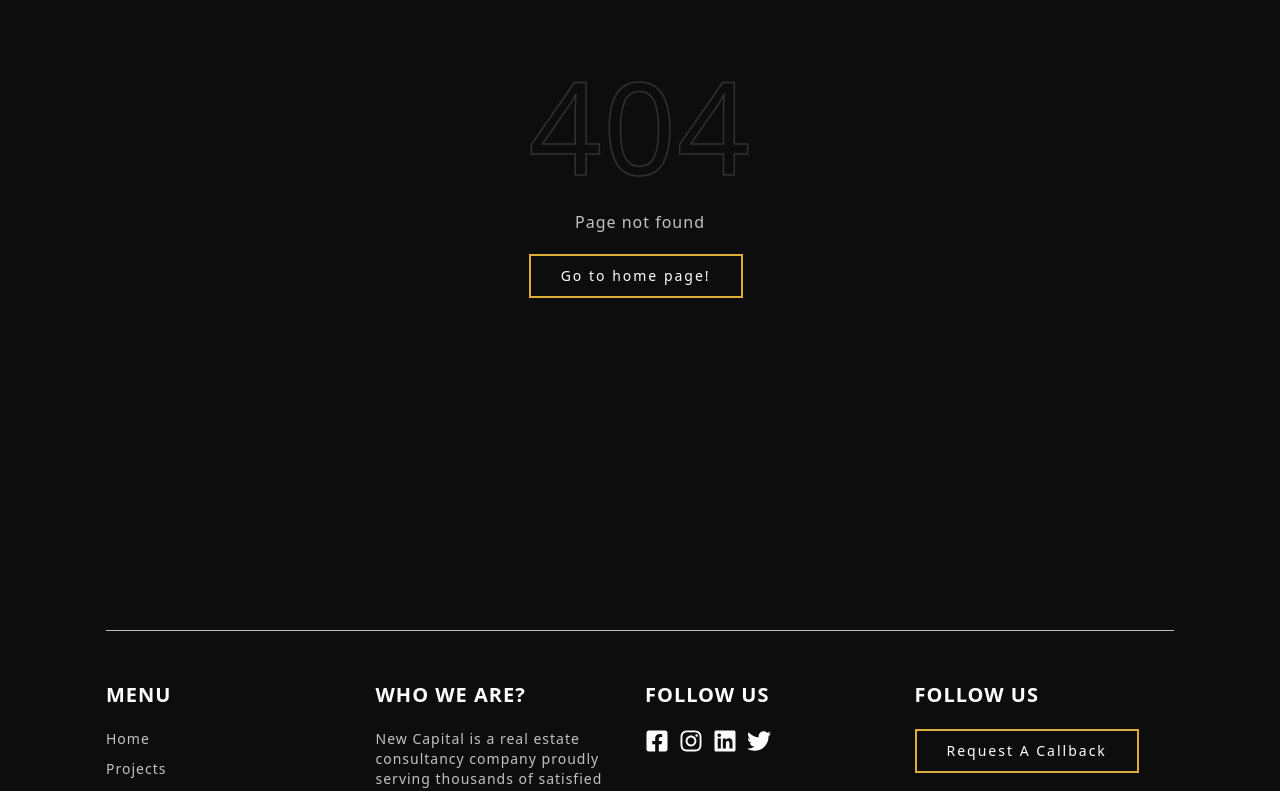
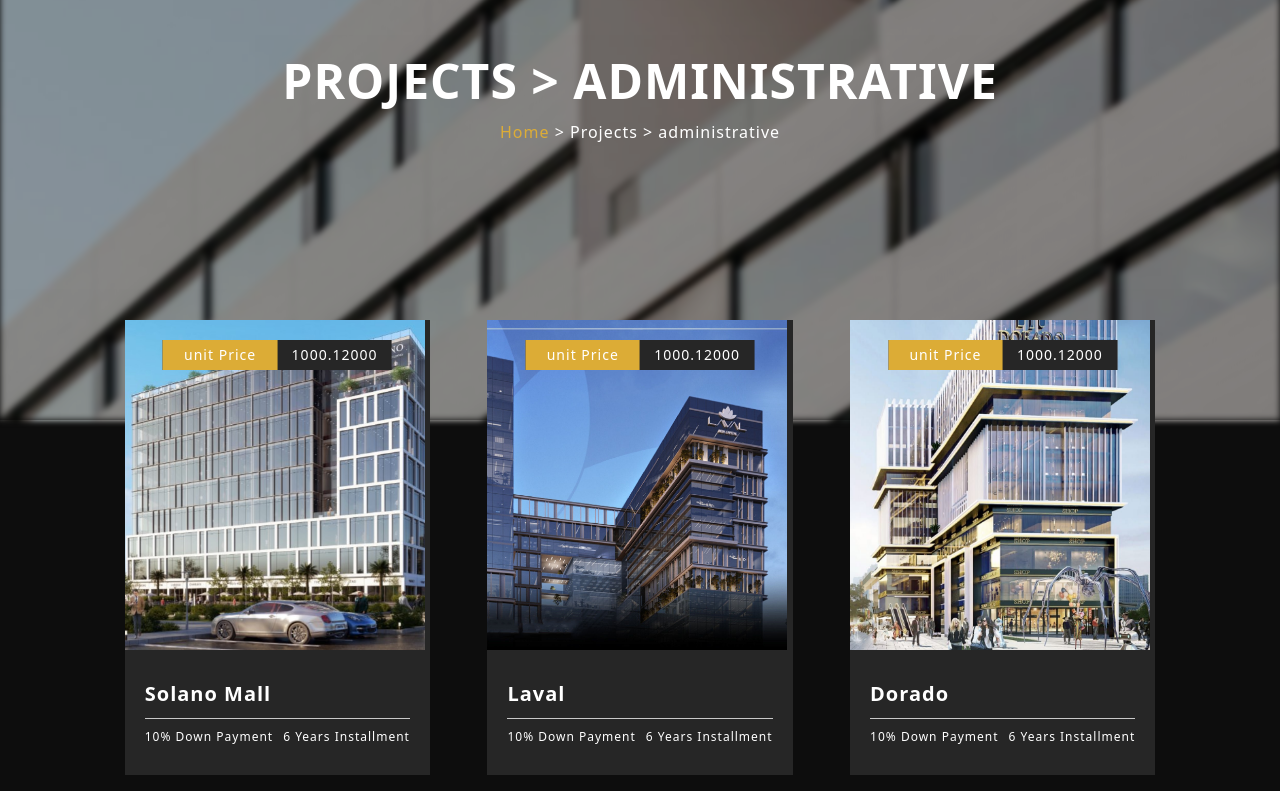
Before and after one commit to mustafa-khaled/Real-Estate-Website, a React (Vite) app: page /projects/administrative in a window 1280 px wide. Shown: the part 220-1011 px from the top of the page. Built offline with nearby package versions, Linux system fonts and the light colour scheme.

Commit message:
single page done

```diff
--- a/src/App.jsx
+++ b/src/App.jsx
@@ -1,5 +1,6 @@
 import { Route, Routes } from "react-router-dom";
-import { About, Contact, Home, NotFound, Projects } from "./pages";
+import { About, Contact, Home, NotFound, Projects, Single } from "./pages";
+
 import Header from "./components/Header";
 import Footer from "./components/Footer";
 import ScrollToTop from "./components/ScrollToTop";
@@ -14,6 +15,7 @@
         <Route path="/projects" element={<Projects />} />
         <Route path="/about" element={<About />} />
         <Route path="/contact" element={<Contact />} />
+        <Route path={"projects/:id"} element={<Single />} />
         <Route path="*" element={<NotFound />} />
       </Routes>
       <Footer />
--- a/src/components/ContactForm.jsx
+++ b/src/components/ContactForm.jsx
@@ -54,8 +54,8 @@
           </div>
           <form onSubmit={handleSubmit}>
             <div
-              className="mt-[20px] :grid sm:grid-cols-[repeat(auto-fill,minmax(250px,1fr))]
-            grid grid-cols-[repeat(auto-fill,minmax(200px,1fr))]
+              className="mt-[20px] grid sm:grid-cols-[repeat(auto-fill,minmax(250px,1fr))]
+             grid-cols-[repeat(auto-fill,minmax(200px,1fr))]
             gap-[20px]">
               {formData.map((el) => (
                 <div key={el.id}>
--- a/src/components/Projects.jsx
+++ b/src/components/Projects.jsx
@@ -30,7 +30,7 @@
                     <p className="my-[20px] text-gray md:text-base text-sm">
                       {p.description}
                     </p>
-                    <Link to={"/projects"}>
+                    <Link to={p.to}>
                       <Button>See More!</Button>
                     </Link>
                   </div>
--- a/src/components/heroSection/HeroSection.jsx
+++ b/src/components/heroSection/HeroSection.jsx
@@ -1,13 +1,13 @@
 import photo from "../../Assets/heroSection.jpg";
 import styles from "./HeroSection.module.css";
 
-function HeroSection({ page }) {
+function HeroSection({ image, page }) {
   return (
     <div
       className={`${styles["hero-section"]} relative md:h-[80vh] h-[60vh] text-white flex items-center justify-center text-center`}>
       <div
         className={styles.background}
-        style={{ backgroundImage: `url(${photo})` }}></div>
+        style={{ backgroundImage: `url(${image || photo})` }}></div>
       <div className="relative z-10">
         <h1 className="sm:text-5xl text-3xl uppercase font-bold mb-[15px]">
           {page}
--- a/src/components/home/HeroSection.jsx
+++ b/src/components/home/HeroSection.jsx
@@ -4,6 +4,7 @@
 import { MdArrowBackIosNew } from "react-icons/md";
 
 import Button from "../Button";
+import { Link } from "react-router-dom";
 
 function HeroSection() {
   const [imageIndex, setImageIndex] = useState(0);
@@ -44,7 +45,9 @@
                 {projectsData[imageIndex].title}
               </h2>
               <div>
-                <Button>See Projects</Button>
+                <Link to={"/projects"}>
+                  <Button>See Projects</Button>
+                </Link>
               </div>
             </div>
 
--- a/src/data/data.js
+++ b/src/data/data.js
@@ -81,36 +81,42 @@
     title: "Villa",
     description: "Settle In a Modern Villa With Your Family",
     image: image1,
+    to: "/projects/villa",
   },
   {
     id: 2,
     title: "Apartment",
     description: "Experience urban living at its finest in our apartments",
     image: image2,
+    to: "/projects/apartment",
   },
   {
     id: 3,
     title: "Hotel Apartment",
     description: "Discover unlimited options and move to the new capital city",
     image: image3,
+    to: "/projects/hotelApartment",
   },
   {
     id: 4,
     title: "Commercial",
     description: "Open your new store in Egypt's best city",
     image: image4,
+    to: "/projects/commercial",
   },
   {
     id: 5,
     title: "Administrative",
     description: "Your new office in a modern work environment",
     image: image5,
+    to: "/projects/administrative",
   },
   {
     id: 6,
     title: "Medical",
     description: "Medical units available with different facilities",
     image: image6,
+    to: "/projects/medical",
   },
   {
     id: 7,
@@ -118,6 +124,7 @@
     description:
       "Healthcare made easy with pharmacies units with different facilities",
     image: image7,
+    to: "/projects/pharmacies",
   },
   {
     id: 8,
@@ -125,6 +132,7 @@
     description:
       "Experience the allure of a vibrant community in the heart of New Cairo",
     image: image8,
+    to: "/projects/newCairo",
   },
 ];
 
--- /dev/null
+++ b/src/pages/Single.jsx
@@ -0,0 +1,124 @@
+import { Link, useParams } from "react-router-dom";
+import {
+  administrativeData,
+  apartmentsData,
+  commercialData,
+  hotelApartmentsData,
+  medicalData,
+  newCairoData,
+  pharmaciesData,
+  villaData,
+} from "../data/data";
+import HeroSection from "../components/heroSection/HeroSection";
+import Container from "../components/Container";
+import Button from "../components/Button";
+
+import villa from "../Assets/villa.jpg";
+import apartment from "../Assets/Apartment.jpg";
+import hotelApartment from "../Assets/hotel-apartment.jpg";
+import administrative from "../Assets/administrative.jpg";
+import commercial from "../Assets/commercial-1.jpg";
+import pharmacies from "../Assets/woman-working-pharmacy-wearing-coat.jpg";
+import newCairo from "../Assets/new-cairo-city.jpg";
+
+function Single() {
+  const { id } = useParams();
+  let data, image;
+
+  switch (id) {
+    case "villa":
+      data = villaData;
+      image = villa;
+      break;
+    case "apartment":
+      data = apartmentsData;
+      image = apartment;
+      break;
+    case "hotelApartment":
+      data = hotelApartmentsData;
+      image = hotelApartment;
+      break;
+    case "commercial":
+      data = commercialData;
+      image = commercial;
+      break;
+    case "administrative":
+      data = administrativeData;
+      image = administrative;
+      break;
+    case "medical":
+      data = medicalData;
+      image = commercial;
+      break;
+    case "pharmacies":
+      data = pharmaciesData;
+      image = pharmacies;
+      break;
+    case "newCairo":
+      data = newCairoData;
+      image = newCairo;
+      break;
+    default:
+      data = null;
+      image = "";
+      break;
+  }
+
+  return (
+    <div>
+      <HeroSection page={`Projects > ${id}`} image={image} />
+      <Container>
+        {data ? (
+          <div
+            className="relative top-[-100px] text-white grid sm:grid-cols-[repeat(auto-fill,minmax(280px,1fr))] gap-[20px]
+          grid-cols-[repeat(auto-fill,minmax(200px,1fr))]">
+            {data.map((el) => {
+              return (
+                <div
+                  data-aos="fade-up"
+                  data-aos-duration="3000"
+                  key={el.id}
+                  className="relative mx-auto bg-[#262626] transition-all">
+                  <div
+                    className="absolute top-[20px] left-[50%] translate-x-[-50%] bg-[#262626] flex items-center
+                  w-[75%] sm:text-sm text-xs">
+                    <p className="bg-primary p-[5px] w-[50%] text-center">
+                      unit Price
+                    </p>
+                    <p className=" p-[5px] w-[50%] text-center"> 1000.12000</p>
+                  </div>
+
+                  <img
+                    src={el.image}
+                    alt={el.title}
+                    className="w-[300px] h-[330px] object-cover"
+                  />
+                  <div className="p-[20px] ">
+                    <h2 className="sm:text-xl font-bold py-[10px]">
+                      {el.title}
+                    </h2>
+
+                    <div className="py-[10px] text-xs flex items-center gap-[10px] justify-between border-t border-gray">
+                      <p>{el.discount} Down Payment</p>
+                      <p>{el.Installment} Years Installment</p>
+                    </div>
+                  </div>
+                </div>
+              );
+            })}
+          </div>
+        ) : (
+          <div className="text-white p-[20px] text-center flex items-center justify-center flex-col gap-[20px]">
+            <h2 className="text-2xl uppercase font-bold">Category No Found</h2>
+
+            <Link to={"/"} replace>
+              <Button>Go To Home!</Button>
+            </Link>
+          </div>
+        )}
+      </Container>
+    </div>
+  );
+}
+
+export default Single;
--- a/src/pages/index.js
+++ b/src/pages/index.js
@@ -3,3 +3,4 @@
 export { default as About } from "./About";
 export { default as Contact } from "./Contact";
 export { default as NotFound } from "./NotFound";
+export { default as Single } from "./Single";
```
